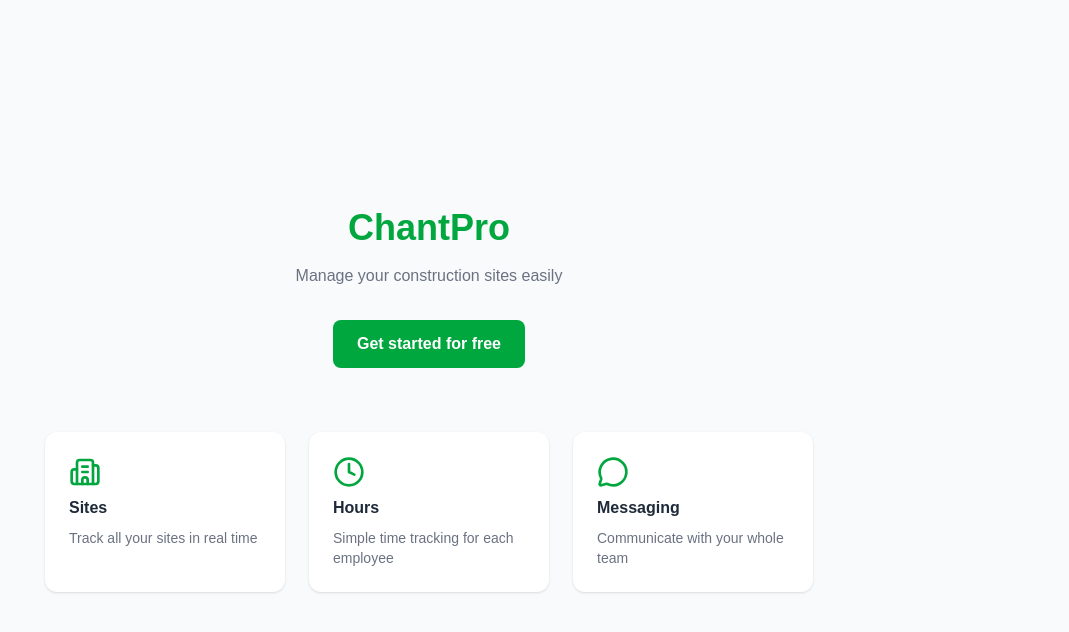
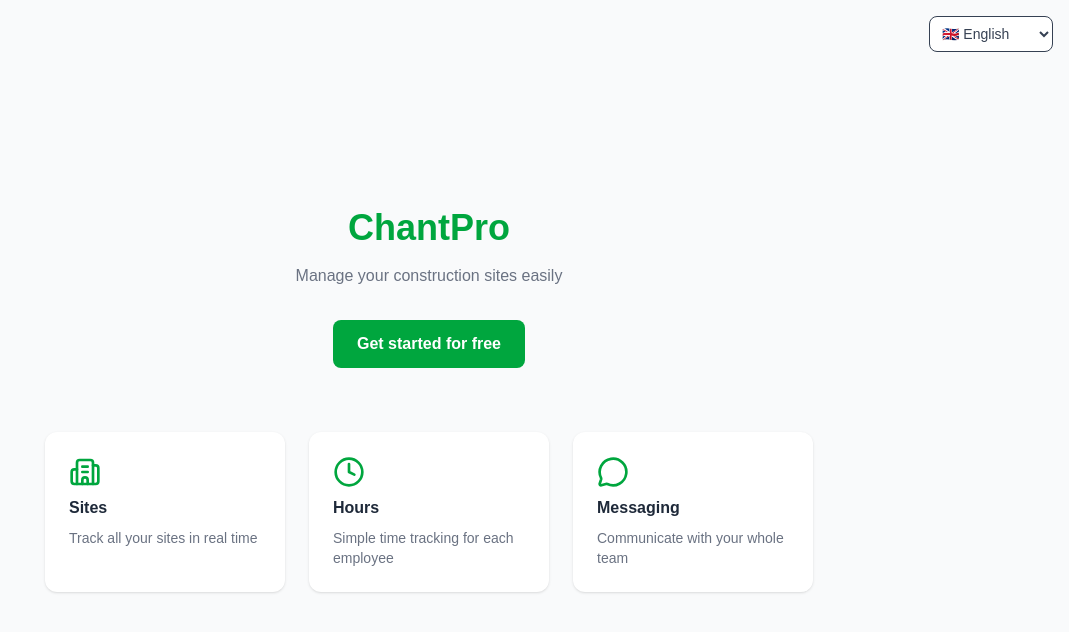
Before and after one commit to Titi59000/chantiproV1, a Next.js app: page / in a window 1280 px wide. Shown: the top 632 px of the page, without its empty margins (211-1280 px from the left). Built offline with nearby package versions, Linux system fonts and the light colour scheme.

Commit message:
Sélecteur de langue fonctionnel sur page accueil

```diff
--- a/app/page.tsx
+++ b/app/page.tsx
@@ -6,10 +6,24 @@ import { useLangue } from "./LangueContext"
 
 export default function Home() {
 
-  const { t } = useLangue()
+  const { t, langue, changerLangue } = useLangue()
 
   return (
     <div className="flex flex-col items-center justify-center min-h-screen bg-gray-50 px-4 py-8">
+
+      {/* Sélecteur de langue */}
+      <div className="absolute top-4 right-4">
+        <select
+          value={langue}
+          onChange={(e) => changerLangue(e.target.value)}
+          className="p-2 border rounded-lg text-sm text-gray-700 bg-white">
+          <option value="fr">🇫🇷 Français</option>
+          <option value="en">🇬🇧 English</option>
+          <option value="it">🇮🇹 Italiano</option>
+          <option value="ru">🇷🇺 Русский</option>
+          <option value="pt">🇵🇹 Português</option>
+        </select>
+      </div>
 
       <h1 className="text-4xl font-bold text-green-600 text-center">
         {t("chantpro")}
```
